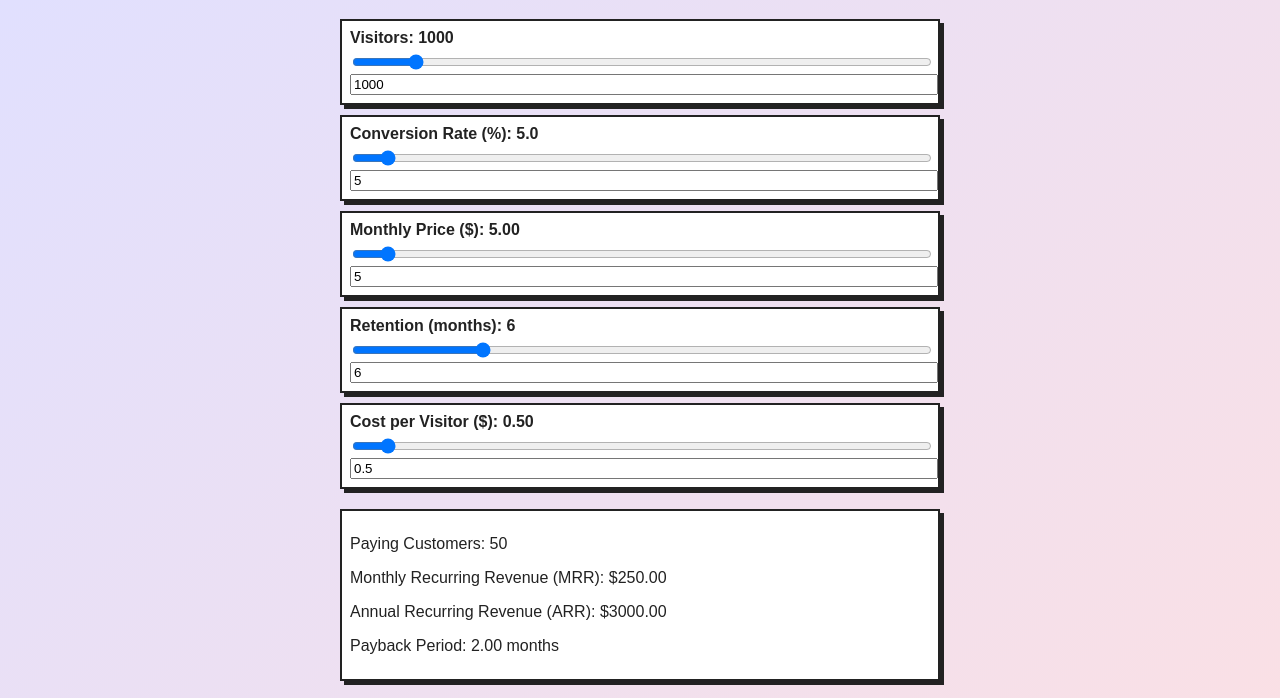
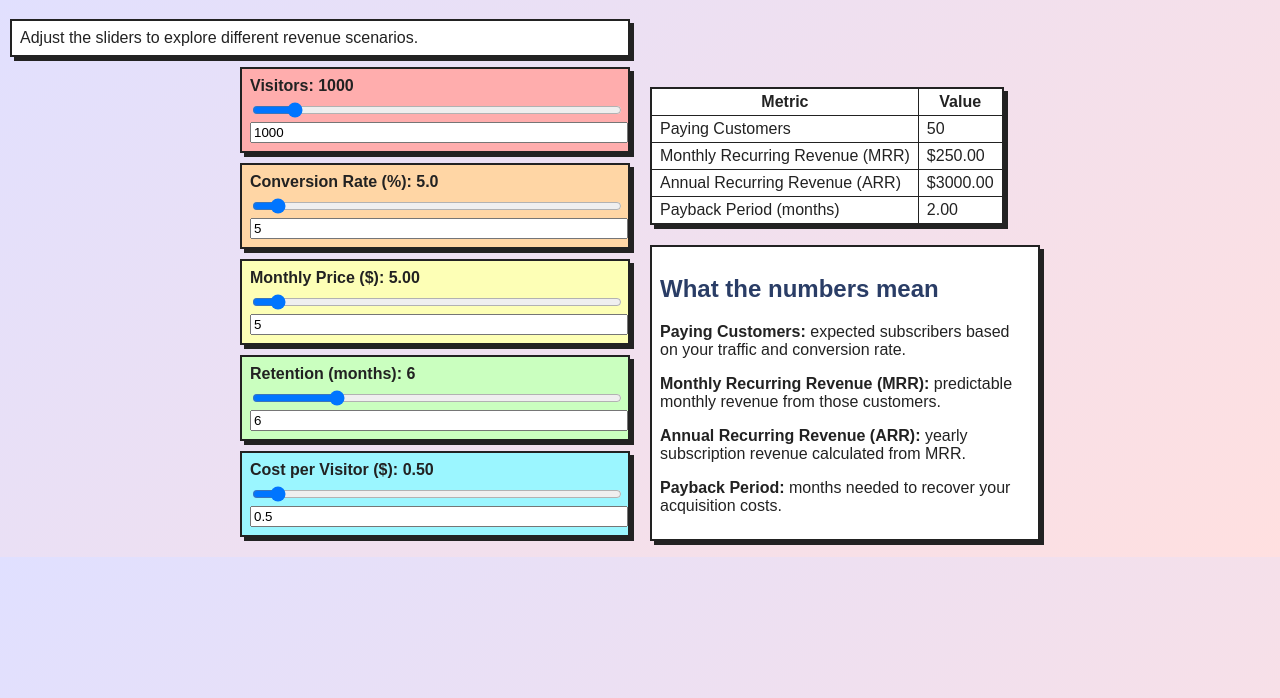
Before and after one commit to jonnychn/cro, a plain HTML site: page index.html in a window 1280 px wide. Shown: the part 61-759 px from the top of the page. Drawn offline with nearby package versions, Linux system fonts and the light colour scheme.

Commit message:
Restructure calculator layout and styling

```diff
--- a/index.html
+++ b/index.html
@@ -17,9 +17,30 @@
     margin-bottom: 10px;
     border: 2px solid #222;
     padding: 8px;
+    box-shadow: 4px 4px 0 #222;
+  }
+  .description {
+    margin: 10px 0;
+    border: 2px solid #222;
+    padding: 8px;
     background: #fff;
     box-shadow: 4px 4px 0 #222;
+    max-width: 600px;
   }
+  #calculator {
+    display: flex;
+    gap: 20px;
+    max-width: 800px;
+    margin: 0 auto;
+  }
+  #inputs, #outputs {
+    flex: 1;
+  }
+  .color1 { background: #ffadad; }
+  .color2 { background: #ffd6a5; }
+  .color3 { background: #fdffb6; }
+  .color4 { background: #caffbf; }
+  .color5 { background: #9bf6ff; }
   label {
     display: block;
     font-weight: bold;
@@ -28,13 +49,6 @@
   input[type=range],
   input[type=number] {
     width: 100%;
-  }
-  #results {
-    margin-top: 20px;
-    border: 2px solid #222;
-    padding: 8px;
-    background: #fff;
-    box-shadow: 4px 4px 0 #222;
   }
   #resultsTable {
     margin-top: 20px;
@@ -54,55 +68,49 @@
     background: #fff;
     box-shadow: 4px 4px 0 #222;
   }
-  #calculator {
-    max-width: 600px;
-    margin: 0 auto;
-  }
 </style>
 <script src="https://code.jquery.com/jquery-3.6.0.min.js"></script>
 </head>
 <body>
 <h1>CRO Calculator</h1>
+<div class="description">Adjust the sliders to explore different revenue scenarios.</div>
 <div id="calculator">
-<div class="slider-container">
+<div id="inputs">
+<div class="slider-container color1">
   <label for="visitors">Visitors: <span id="visitorsVal">1000</span></label>
   <input type="range" id="visitors" min="0" max="10000" value="1000" step="10">
   <input type="number" id="visitorsNum" min="0" max="10000" value="1000" step="10">
 </div>
-<div class="slider-container">
+<div class="slider-container color2">
   <label for="conversion">Conversion Rate (%): <span id="conversionVal">5</span></label>
   <input type="range" id="conversion" min="0" max="100" value="5">
   <input type="number" id="conversionNum" min="0" max="100" value="5">
 </div>
-<div class="slider-container">
+<div class="slider-container color3">
   <label for="price">Monthly Price ($): <span id="priceVal">5</span></label>
   <input type="range" id="price" min="0" max="100" value="5" step="1">
   <input type="number" id="priceNum" min="0" max="100" value="5" step="1">
 </div>
-<div class="slider-container">
+<div class="slider-container color4">
   <label for="retention">Retention (months): <span id="retentionVal">6</span></label>
   <input type="range" id="retention" min="1" max="24" value="6" step="1">
   <input type="number" id="retentionNum" min="1" max="24" value="6" step="1">
 </div>
-<div class="slider-container">
+<div class="slider-container color5">
   <label for="cpc">Cost per Visitor ($): <span id="cpcVal">0.50</span></label>
   <input type="range" id="cpc" min="0" max="10" value="0.50" step="0.01">
   <input type="number" id="cpcNum" min="0" max="10" value="0.50" step="0.01">
 </div>
-<div id="results">
-  <p>Paying Customers: <span id="customers">50</span></p>
-  <p>Monthly Recurring Revenue (MRR): $<span id="mrr">250.00</span></p>
-  <p>Annual Recurring Revenue (ARR): $<span id="arr">3000.00</span></p>
-  <p>Payback Period: <span id="payback">2.00</span> months</p>
-</div>
+</div> <!-- end inputs -->
+<div id="outputs">
 <table id="resultsTable">
   <thead>
     <tr><th>Metric</th><th>Value</th></tr>
   </thead>
   <tbody>
     <tr><td>Paying Customers</td><td id="customersTab">50</td></tr>
-    <tr><td>MRR</td><td id="mrrTab">$250.00</td></tr>
-    <tr><td>ARR</td><td id="arrTab">$3000.00</td></tr>
+    <tr><td>Monthly Recurring Revenue (MRR)</td><td id="mrrTab">$250.00</td></tr>
+    <tr><td>Annual Recurring Revenue (ARR)</td><td id="arrTab">$3000.00</td></tr>
     <tr><td>Payback Period (months)</td><td id="paybackTab">2.00</td></tr>
   </tbody>
 </table>
@@ -110,12 +118,13 @@
 <div class="insights">
   <h2>What the numbers mean</h2>
   <p><strong>Paying Customers:</strong> expected subscribers based on your traffic and conversion rate.</p>
-  <p><strong>MRR:</strong> predictable monthly revenue from those customers.</p>
-  <p><strong>ARR:</strong> yearly subscription revenue calculated from MRR.</p>
+  <p><strong>Monthly Recurring Revenue (MRR):</strong> predictable monthly revenue from those customers.</p>
+  <p><strong>Annual Recurring Revenue (ARR):</strong> yearly subscription revenue calculated from MRR.</p>
   <p><strong>Payback Period:</strong> months needed to recover your acquisition costs.</p>
   </div>
 
 </div>
+</div> <!-- end calculator -->
 
 <script>
 function update() {
@@ -143,10 +152,6 @@ function update() {
   const acquisitionCost = visitors * cpc;
   const payback = mrr > 0 ? acquisitionCost / mrr : 0;
 
-  $('#customers').text(customers.toFixed(0));
-  $('#mrr').text(mrr.toFixed(2));
-  $('#arr').text(arr.toFixed(2));
-  $('#payback').text(payback.toFixed(2));
 
   $('#customersTab').text(customers.toFixed(0));
   $('#mrrTab').text(`$${mrr.toFixed(2)}`);
```
Also changed, not shown: 1 other file.
